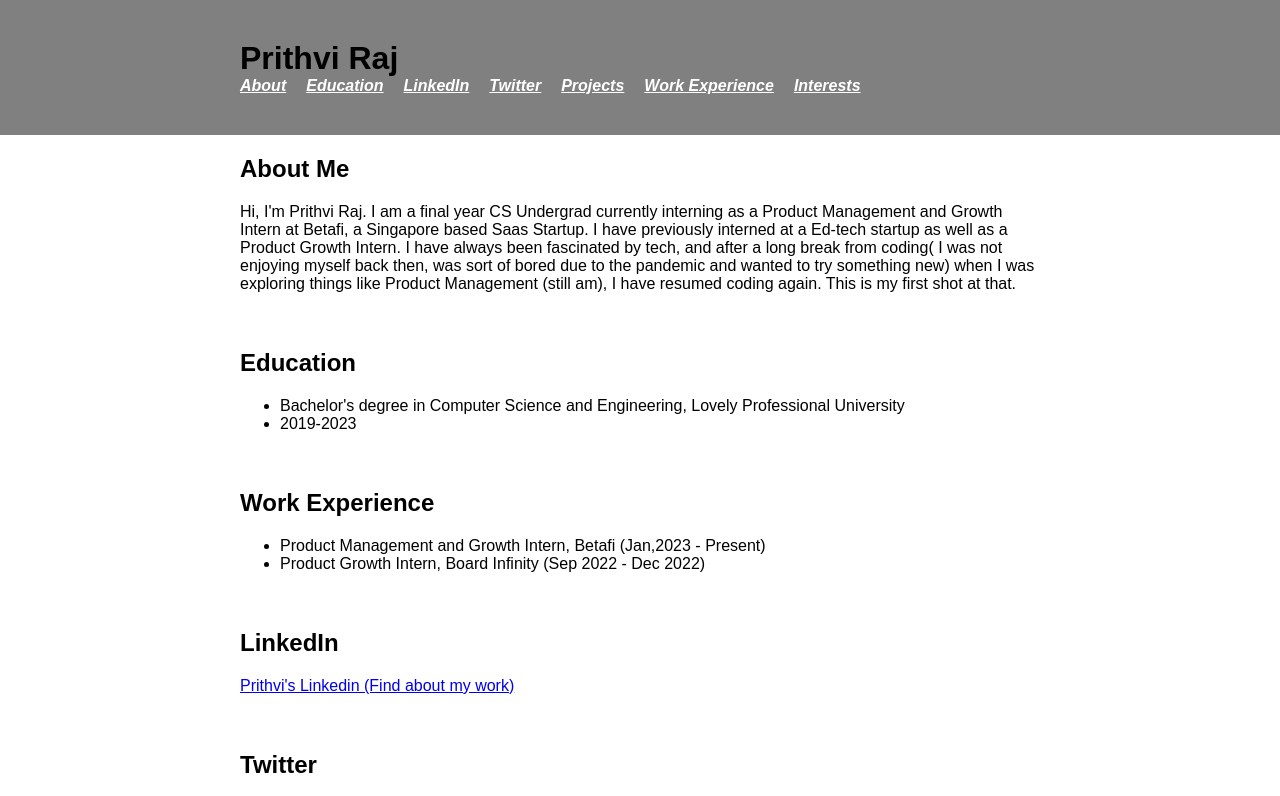
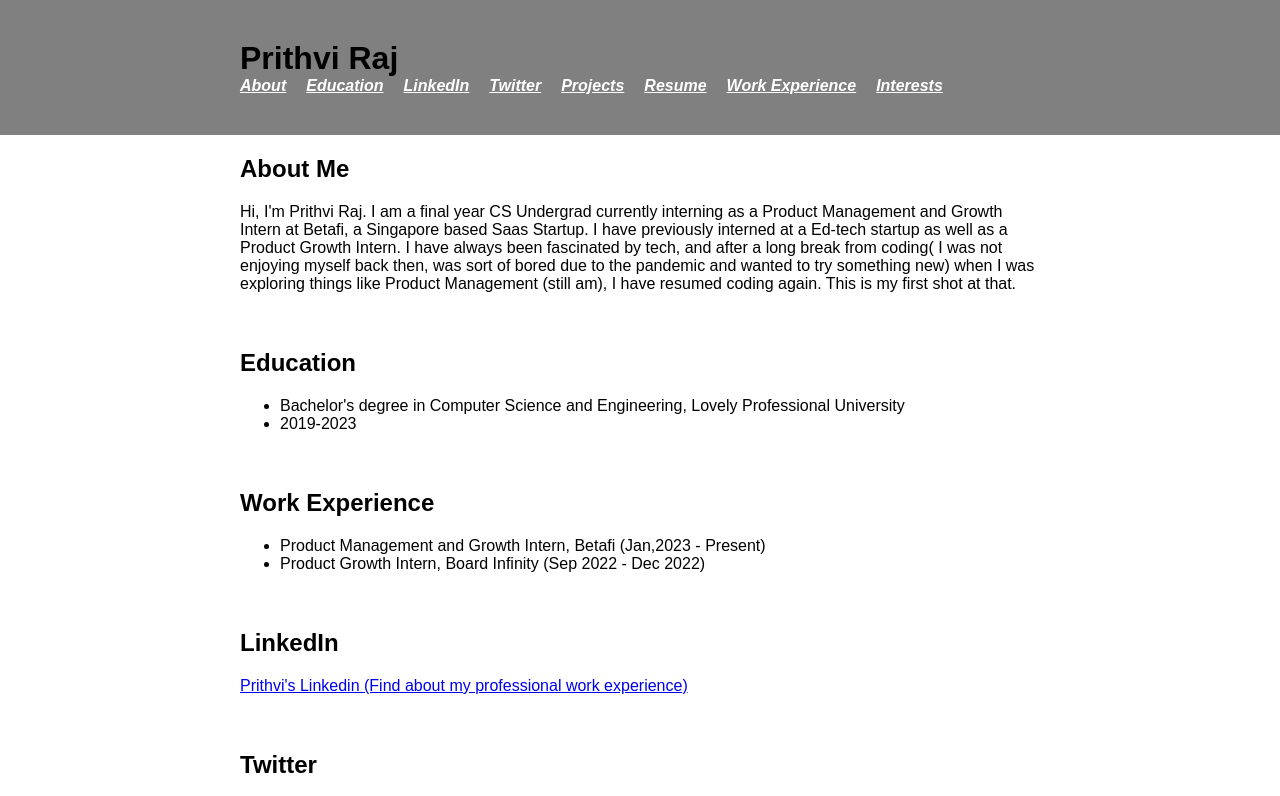
Before and after one commit to prithvi455/Prithvi-s-Turf, a plain HTML site: page index.html in a window 1280 px wide. Shown: the top 796 px of the page. Drawn offline with Linux system fonts and the light colour scheme.

Commit message:
Update index.html

```diff
--- a/index.html
+++ b/index.html
@@ -15,6 +15,7 @@
             <li><a href="#linkedin">LinkedIn</a></li>
             <li><a href="#twitter">Twitter</a></li>
             <li><a href="#projects">Projects</a></li>
+            <li><a href="#resume">Resume</a></li>
             <li><a href="#work-experience">Work Experience</a></li>
             <li><a href="#interests">Interests</a></li>
           </ul>
@@ -50,7 +51,7 @@
       <section id="linkedin">
         <div class="container">
           <h2>LinkedIn</h2>
-          <p><a href="https://www.linkedin.com/in/prithvi-raj-5b744a193/">Prithvi's Linkedin (Find about my work)</a></p>
+          <p><a href="https://www.linkedin.com/in/prithvi-raj-5b744a193/">Prithvi's Linkedin (Find about my professional work experience)</a></p>
         </div>
       </section>
       <section id="twitter">
```
